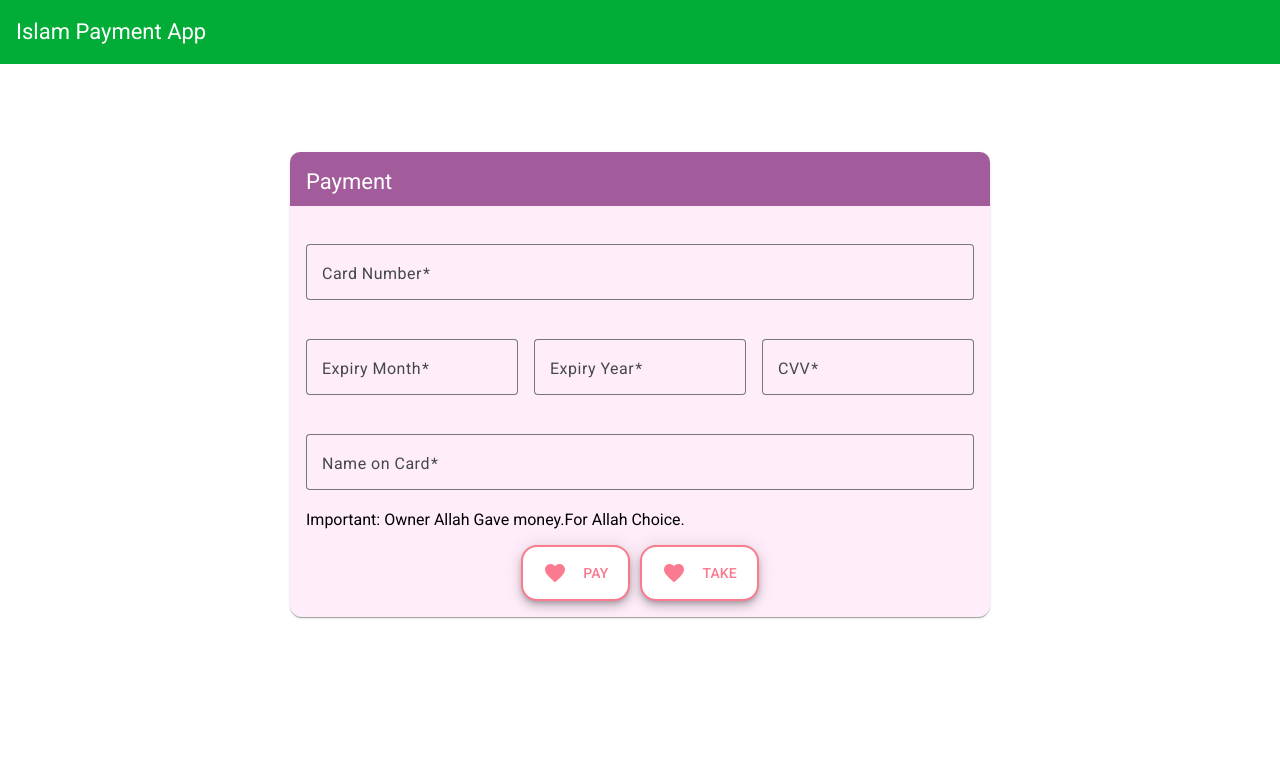
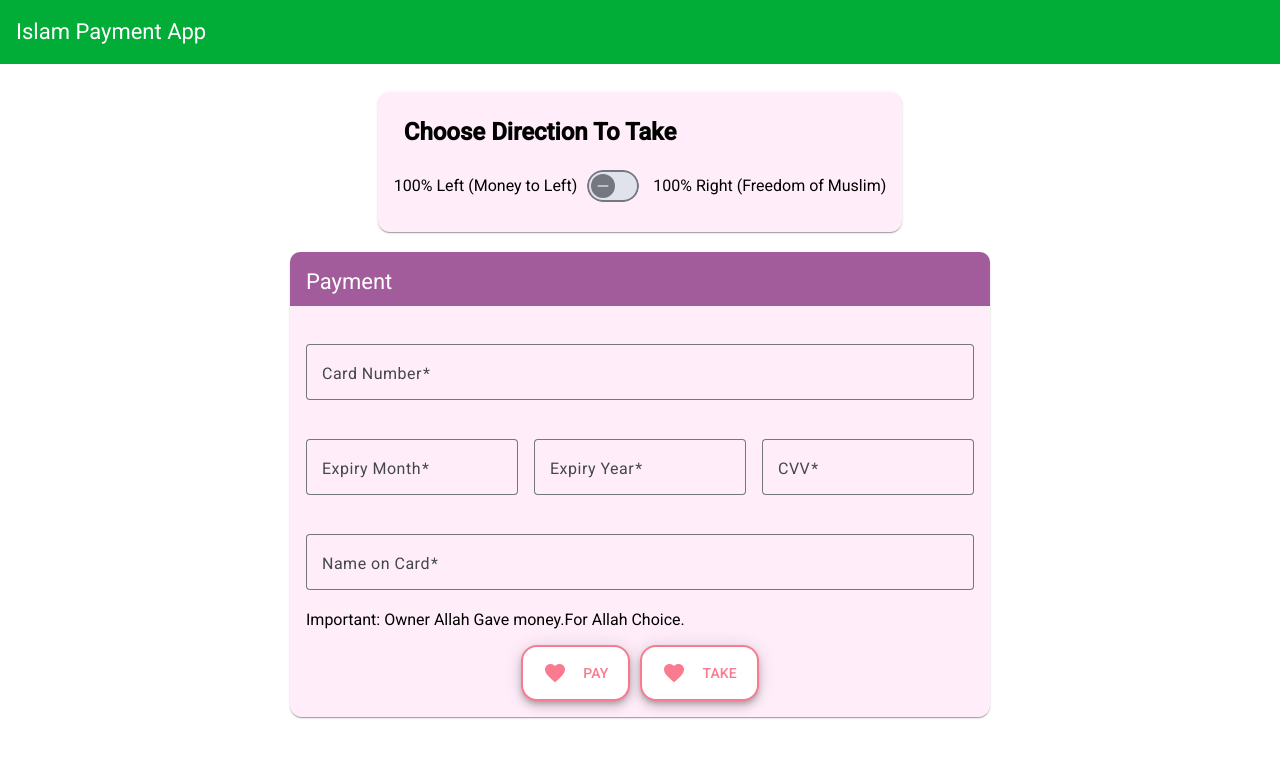
Before and after one commit to Noelphilip1990/Paymentapp, an Angular app: page /pay in a window 1280 px wide. Shown: the top 758 px of the page. Built offline with nearby package versions, Linux system fonts and the light colour scheme.

Commit message:
add pay direction ui

```diff
--- a/src/app/payment/payment.component.css
+++ b/src/app/payment/payment.component.css
@@ -3,6 +3,9 @@
     justify-content: center; /* Center horizontally */
     align-items: center;     /* Center vertically */
     min-height: 80vh;        /* Ensure full viewport height */
+    flex-direction: column;
+    gap: 20px;
+    padding: 20px 0px 20px 0px;
   }
 
   .expiry-cvv {
@@ -39,3 +42,18 @@
     align-items: center;
     justify-content: center;
   }
+
+  .example-h2 {
+    margin: 10px;
+  }
+
+  .example-section {
+    display: flex;
+    align-content: center;
+    align-items: center;
+    height: 60px;
+  }
+
+  .example-margin {
+    margin: 0px 10px 0px 10px;
+  }
--- a/src/app/payment/payment.component.html
+++ b/src/app/payment/payment.component.html
@@ -1,5 +1,15 @@
 <div class="payment-container">
-    <mat-card>
+  <mat-card>
+    <mat-card-content>
+
+      <h2 class="example-h2">Choose Direction To Take</h2>
+
+      <section class="example-section">
+        <span>100% Left (Money to Left)</span><mat-slide-toggle class="example-margin"></mat-slide-toggle><span>100% Right (Freedom of Muslim)</span>
+      </section>
+    </mat-card-content>
+  </mat-card>
+  <mat-card>
       <mat-card-header>
         <mat-card-title>Payment</mat-card-title>
       </mat-card-header>
--- a/src/styles.css
+++ b/src/styles.css
@@ -24,3 +24,8 @@ body { margin: 0; font-family: Roboto, "Helvetica Neue", sans-serif; }
     align-items: center !important;
     gap: 1rem !important;
 }
+
+
+.mdc-switch__track::after {
+    background-color: green !important;
+}
```
Also changed, not shown: src/app/payment/payment.component.ts (+5 -2 lines).
